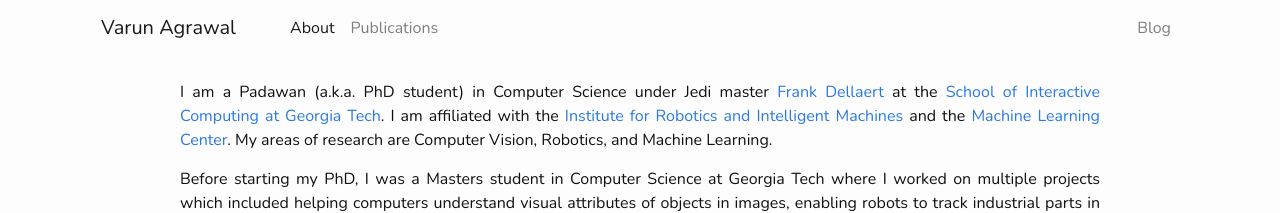
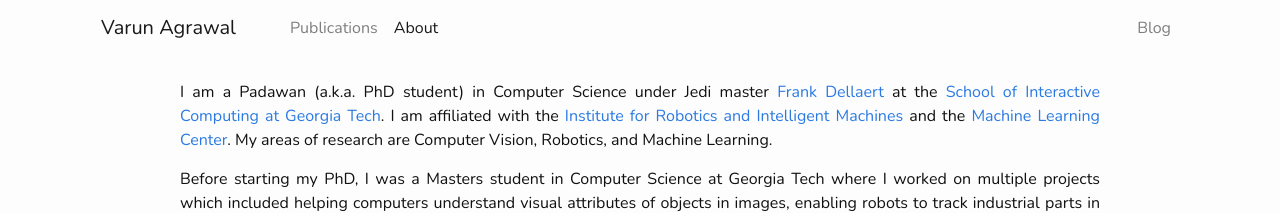
Before and after one commit to varunagrawal/varunagrawal.github.io, a Jekyll site: the page built from about.html, in a window 1280 px wide. Shown: the top 213 px of the page. Built offline with Jekyll 4.4.1, drawn with Linux system fonts in a browser that asks for light colours; nearby versions of some CDN libraries; a style sheet for code colours, icons or effects is not loaded.

```diff
--- a/_data/navbar.yml
+++ b/_data/navbar.yml
@@ -2,12 +2,12 @@
 #  url: /
 #  external: false
 
+- title: Publications
+  url: /research/
+  external: false
+
 - title: About
   url: /about/
-  external: false
-
-- title: Publications
-  url: /research/
   external: false
 
 # - title: Education
```
